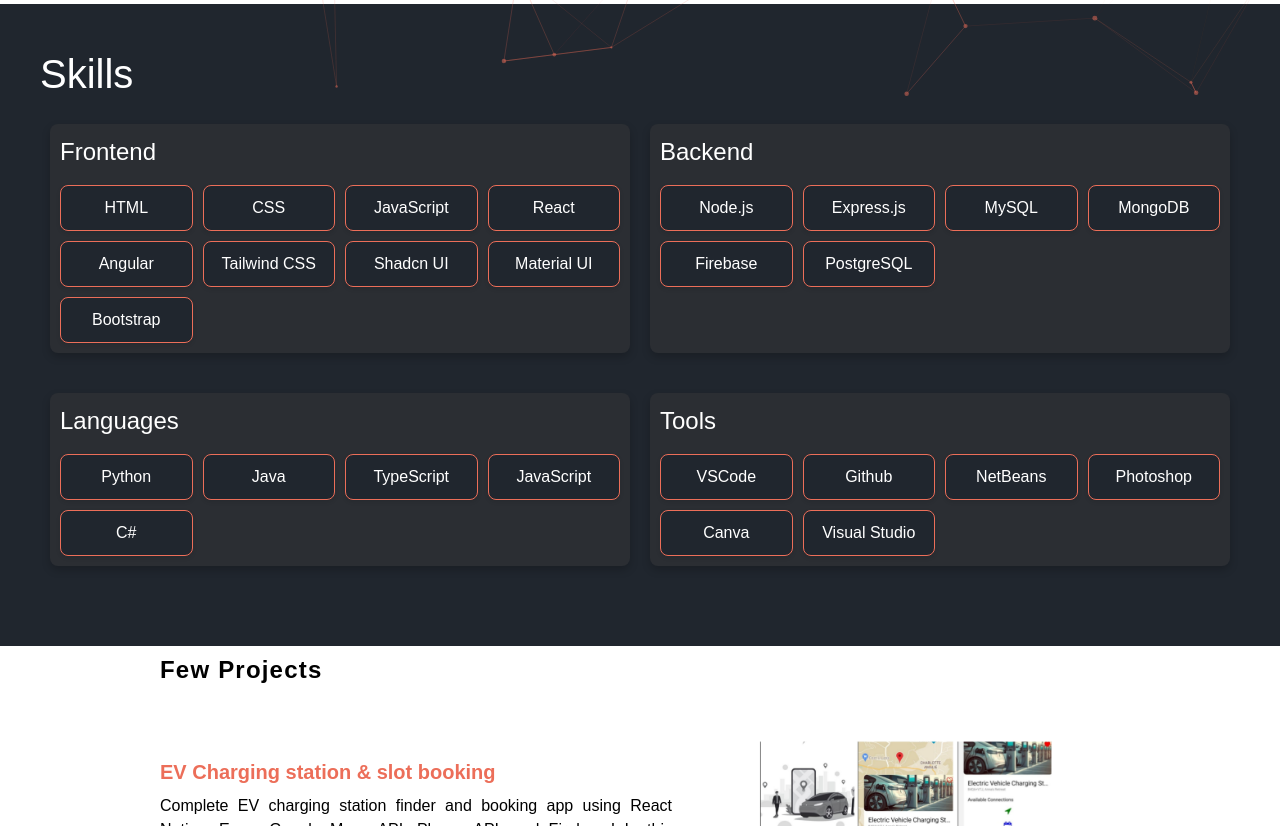
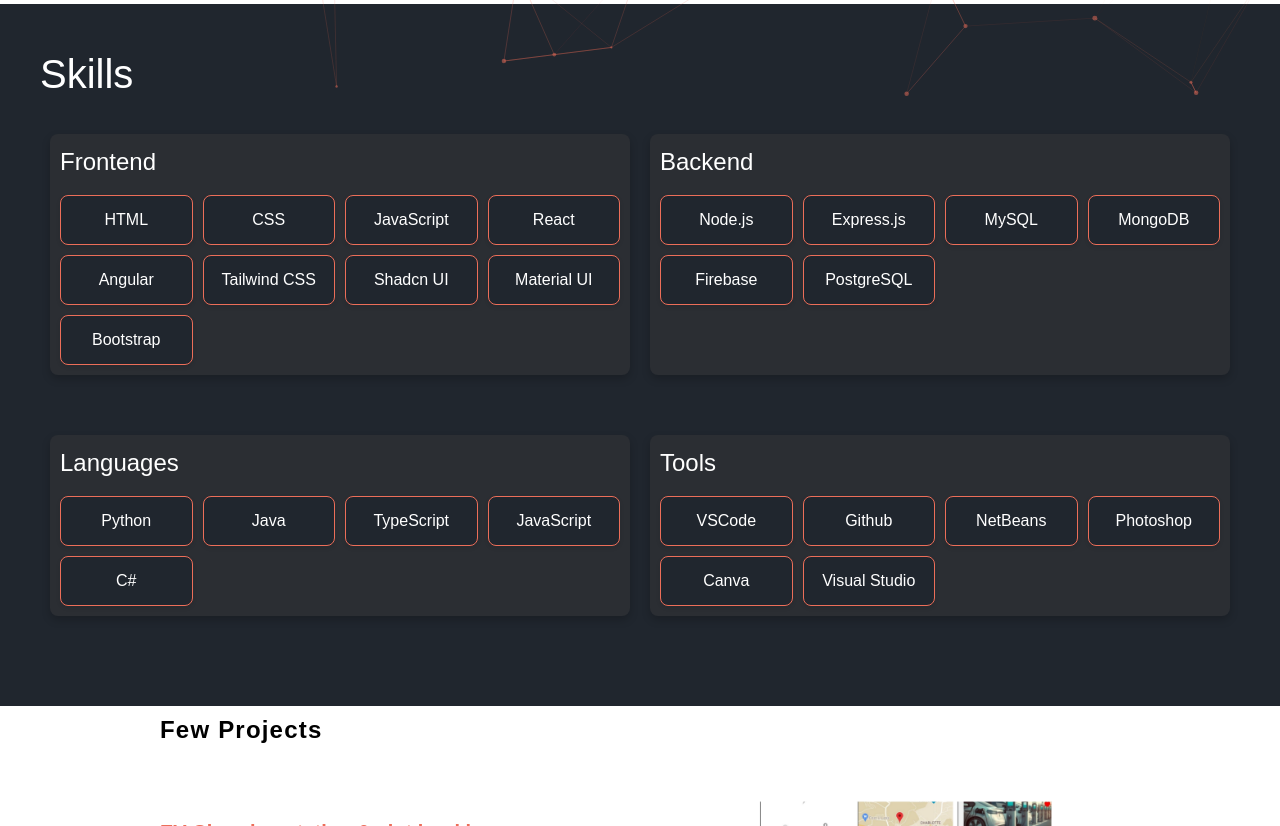
Before and after one commit to sahilbambarkar/My-Portfolio, a React (Create React App) app: page / in a window 1280 px wide. Shown: the part 700-1526 px from the top of the page. Built offline with nearby package versions, Linux system fonts and the light colour scheme.

Commit message:
Update Skills.js

```diff
--- a/src/components/Skills.js
+++ b/src/components/Skills.js
@@ -6,7 +6,7 @@
             <section id="skills" style={styles.skillsSection}>
                 <h2 style={styles.sectionTitle}>Skills</h2>
 
-                <div style={styles.topGridContainer}>
+                <div style={styles.gridContainer}>
                     {/* Frontend Skills */}
                     <div style={styles.gridColumn}>
                         <h3 style={styles.skillsTitle}>Frontend</h3>
@@ -68,7 +68,7 @@
                 </div>
 
                 {/* Additional Sections (Languages and Tools) */}
-                <div style={styles.bottomGridContainer}>
+                <div style={styles.gridContainer}>
                     {/* Languages */}
                     <div style={styles.gridColumn}>
                         <h3 style={styles.skillsTitle}>Languages</h3>
@@ -136,23 +136,20 @@
         fontSize: '2.5rem',
         marginBottom: '20px',
     },
-    topGridContainer: {
+    gridContainer: {
         display: 'flex',
-        justifyContent: 'space-between',
-        marginBottom: '40px',
-    },
-    bottomGridContainer: {
-        display: 'flex',
+        flexWrap: 'wrap', // Allows wrapping on smaller screens
         justifyContent: 'space-between',
         marginBottom: '40px',
     },
     gridColumn: {
         flex: '1',
-        margin: '0 10px',
+        minWidth: '250px', // Ensures a minimum width for each grid column
+        margin: '10px',
+        padding: '10px',
         boxShadow: '0 4px 8px rgba(0, 0, 0, 0.2)',
         borderRadius: '8px',
         backgroundColor: '#2b2e33',
-        padding: '10px', // Padding around the grid
     },
     skillsTitle: {
         fontSize: '1.5rem',
@@ -160,7 +157,7 @@
     },
     grid: {
         display: 'grid',
-        gridTemplateColumns: 'repeat(4, 1fr)', // Set to 4 items per row
+        gridTemplateColumns: 'repeat(auto-fill, minmax(120px, 1fr))', // Auto-adjust columns based on content size
         gap: '10px',
     },
     gridItem: {
@@ -172,6 +169,29 @@
         transition: 'background-color 0.3s',
         cursor: 'pointer', // Change cursor to pointer
         boxShadow: '0 2px 4px rgba(0, 0, 0, 0.1)',
+        display: 'flex',
+        alignItems: 'center',
+        justifyContent: 'center',
+        minHeight: '50px', // Ensures a consistent height for each item
+    },
+    '@media (max-width: 768px)': {
+        grid: {
+            gridTemplateColumns: 'repeat(2, 1fr)', // 2 items per row on tablets
+        },
+    },
+    '@media (max-width: 480px)': {
+        grid: {
+            gridTemplateColumns: 'repeat(1, 1fr)', // 1 item per row on mobile
+        },
+        sectionTitle: {
+            fontSize: '1.8rem',
+        },
+        skillsTitle: {
+            fontSize: '1.2rem',
+        },
+        gridItem: {
+            minHeight: '50px', // Adjust height for mobile
+        },
     },
 };
 
```
